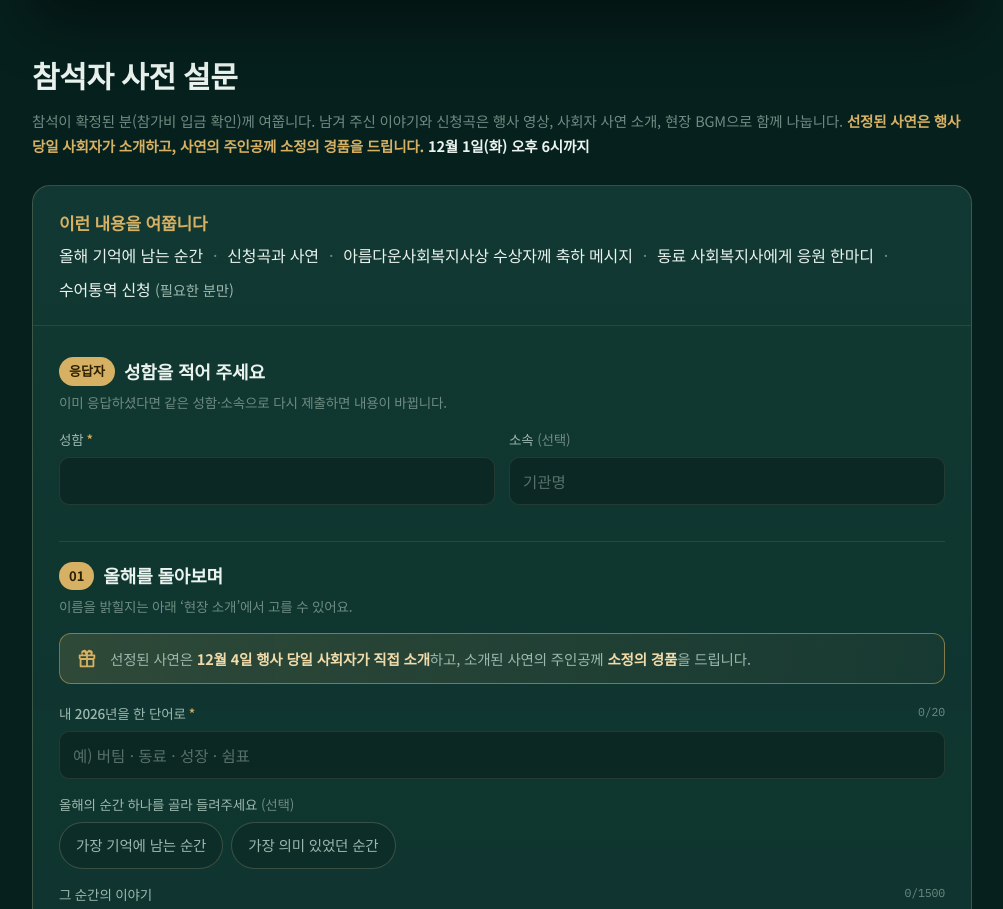
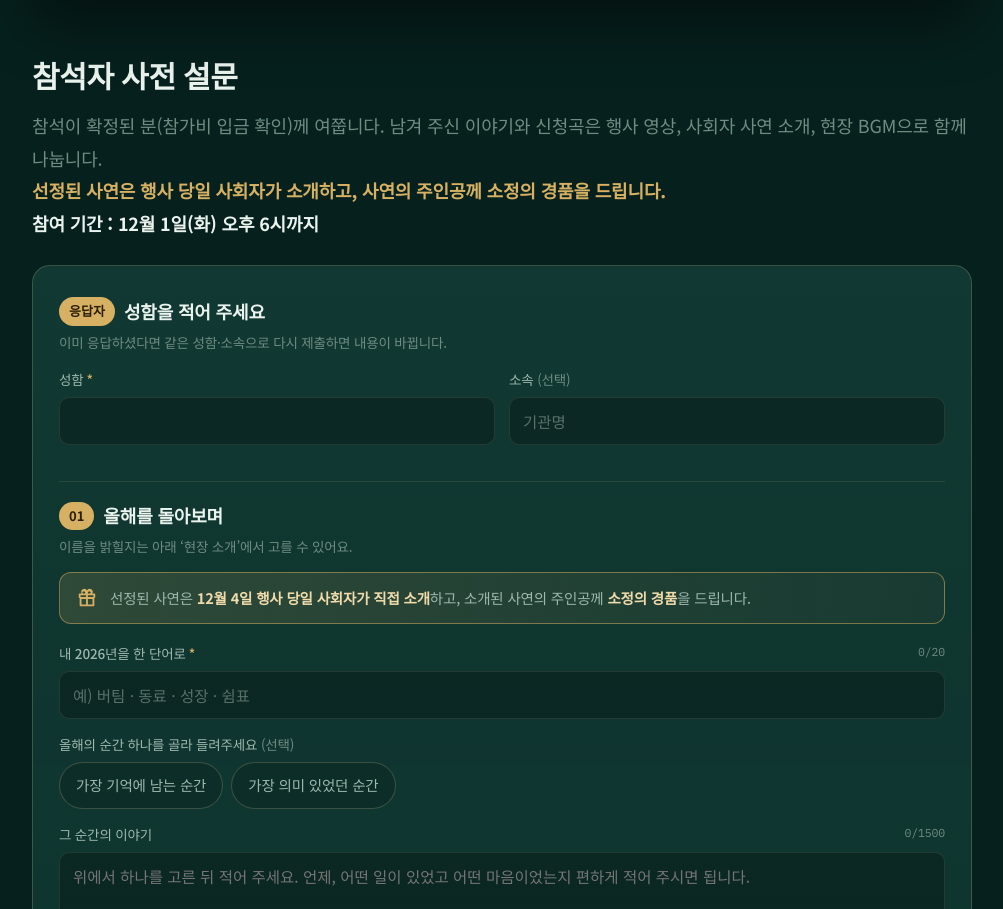
Before and after one commit to kosuk1231/sasw_night, a website: page index.html in a window 1280 px wide. Shown: the part 1171-2080 px from the top of the page, without its empty margins (138-1141 px from the left). Drawn offline with Linux system fonts and the light colour scheme; a web font is replaced by a local one.

Commit message:
Update build meta tag and enhance survey section
Updated build meta tag and modified survey section content to include additional details and styling.

```diff
--- a/index.html
+++ b/index.html
@@ -2,7 +2,7 @@
 <html lang="ko">
 <head>
 <meta charset="UTF-8">
-<meta name="build" content="sw-night r25 · 2026-11-26 · day-guide · survey-v6">
+<meta name="build" content="sw-night r27 · 2026-11-26 · day-guide · survey-v6 · inline-config">
 <meta name="viewport" content="width=device-width, initial-scale=1, viewport-fit=cover">
 <title>2026 서울사회복지사의 밤 · 사전신청</title>
 <meta name="description" content="2026. 12. 4.(금) 17:00 당산 그랜드컨벤션센터 · 사전신청 11월 10일(화) 10시 오픈">
@@ -421,6 +421,8 @@ textarea.long{min-height:150px}
 .peer{padding:16px 16px 4px;border:1px solid rgba(127,211,165,.4);border-radius:13px;background:linear-gradient(135deg,rgba(127,211,165,.12),rgba(58,141,255,.05))}
 .peer .q{font-size:15.5px;font-weight:700;color:var(--ink);margin:0 0 2px}
 .peer .q small{display:block;font-weight:400;font-size:13.5px;color:var(--dim);margin-top:3px}
+.sv-note{font-size:18px;line-height:1.8}
+@media (max-width:640px){.sv-note{font-size:16px}}
 </style>
 </head>
 <body>
@@ -478,20 +480,9 @@ textarea.long{min-height:150px}
   <!-- ===== 사전 설문 (최종 참석자) ===== -->
   <section id="survey">
     <h2>참석자 사전 설문</h2>
-    <p class="sec-note">참석이 확정된 분(참가비 입금 확인)께 여쭙니다. 남겨 주신 이야기와 신청곡은 행사 영상, 사회자 사연 소개, 현장 BGM으로 함께 나눕니다. <b style="color:var(--gold)">선정된 사연은 행사 당일 사회자가 소개하고, 사연의 주인공께 소정의 경품을 드립니다.</b> <b style="color:var(--ink)">12월 1일(화) 오후 6시까지</b></p>
+    <p class="sec-note sv-note">참석이 확정된 분(참가비 입금 확인)께 여쭙니다. 남겨 주신 이야기와 신청곡은 행사 영상, 사회자 사연 소개, 현장 BGM으로 함께 나눕니다.<br><b style="color:var(--gold)">선정된 사연은 행사 당일 사회자가 소개하고, 사연의 주인공께 소정의 경품을 드립니다.</b><br><b style="color:var(--ink)">참여 기간 : 12월 1일(화) 오후 6시까지</b></p>
 
     <div class="apply">
-      <div class="sv-intro">
-        <p><b>이런 내용을 여쭙니다</b></p>
-        <ul>
-          <li>올해 기억에 남는 순간</li>
-          <li>신청곡과 사연</li>
-          <li>아름다운사회복지사상 수상자께 축하 메시지</li>
-          <li>동료 사회복지사에게 응원 한마디</li>
-          <li>수어통역 신청 <small>(필요한 분만)</small></li>
-        </ul>
-      </div>
-
       <div class="sv-closed" id="svClosed" hidden>사전 설문이 마감되었습니다. 참여해 주신 모든 분께 감사드립니다.<br>12월 4일(금) 당산 그랜드컨벤션센터에서 뵙겠습니다.</div>
 
       <div class="form-wrap" id="svForm">
@@ -986,7 +977,7 @@ textarea.long{min-height:150px}
 <script src="/config.js"></script>
 <script>
 /* =========================================================================
-   설정은 config.js 에 있습니다. 이 파일(index.html)은 수정하지 않아도 됩니다.
+   접속 설정(공개용 publishable 키)을 이 파일에 직접 넣었습니다. config.js 가 있으면 그 값이 우선합니다. service_role 키는 절대 넣지 마세요.
    ========================================================================= */
 const CONFIG = Object.assign({ SUPABASE_URL:'https://pjndsnmrsikmxhnhszkn.supabase.co', SUPABASE_ANON_KEY:'sb_publishable_TwyxJzF81FuaZdryoH6q5g_DQjXnCFr', POLL_MS:15000 }, window.SW_CONFIG || {});
 
```
